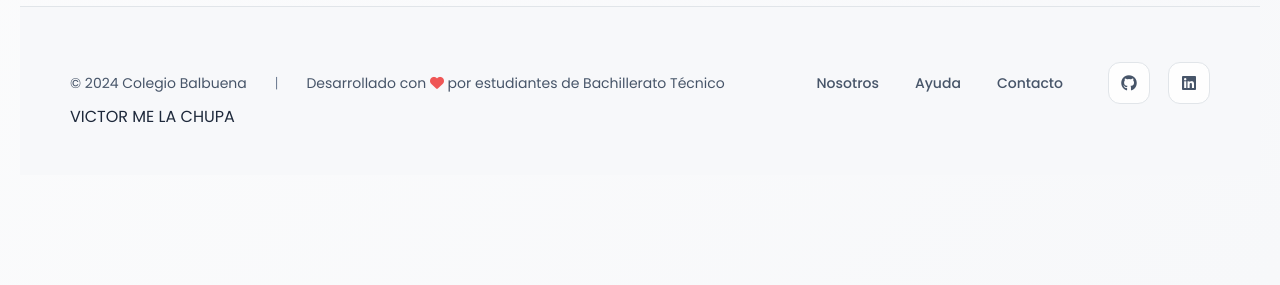
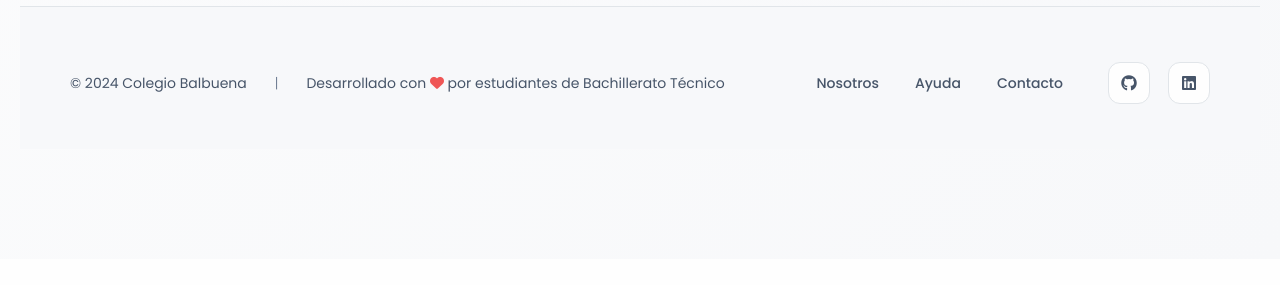
Before and after one commit to manuxxxxxxxxxxxxxxx/EDUSOFT, a PHP site: page /Inicio.php in a window 1280 px wide. Shown: the part 1700-1985 px from the top of the page. After the commit the page ends 1804 px from the top, so only its background shows below. Run offline with PHP 8.4, Linux system fonts and the light colour scheme.

Commit message:
shots prueba

```diff
--- a/registrosCards/Inicio.php
+++ b/registrosCards/Inicio.php
@@ -265,9 +265,7 @@
           </div>
         </div>
       </div>
-      <p>
-        VICTOR ME LA CHUPA
-      </p>
+
     </footer>
   </div>
 
```
